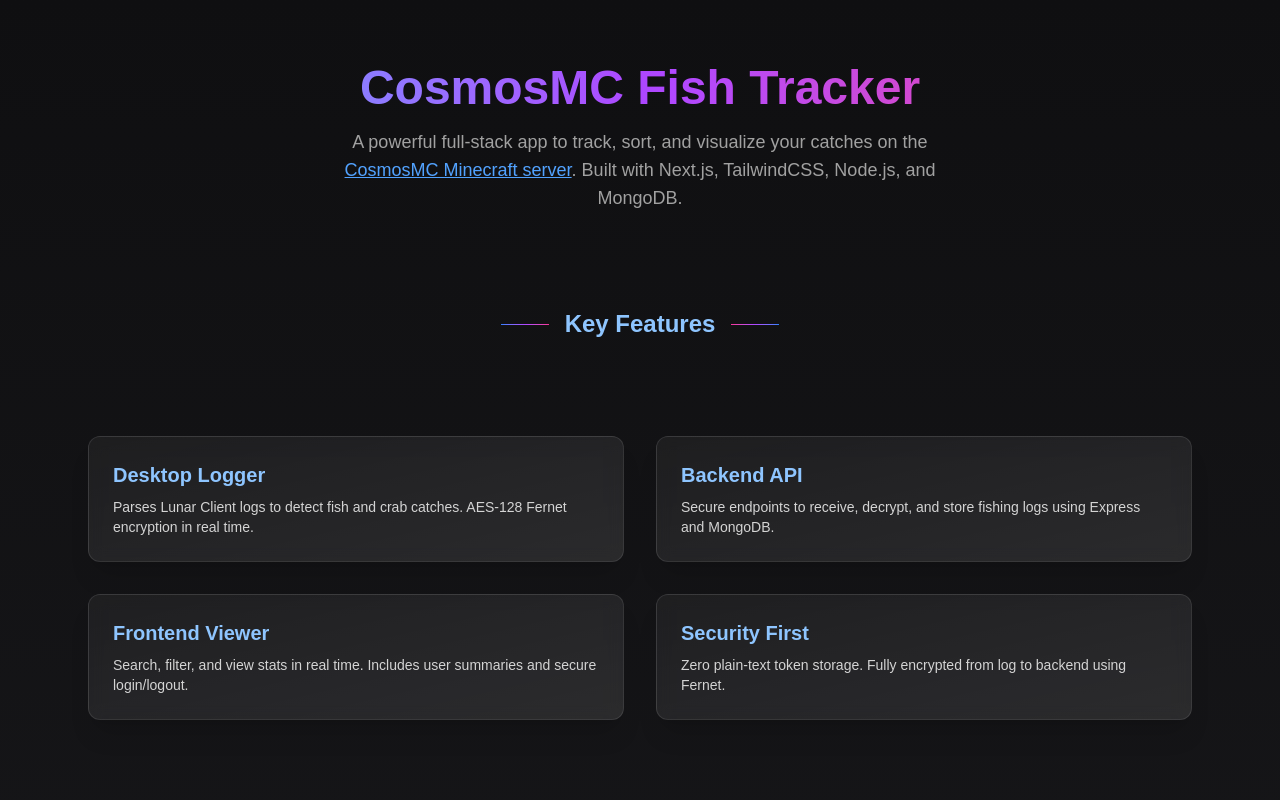
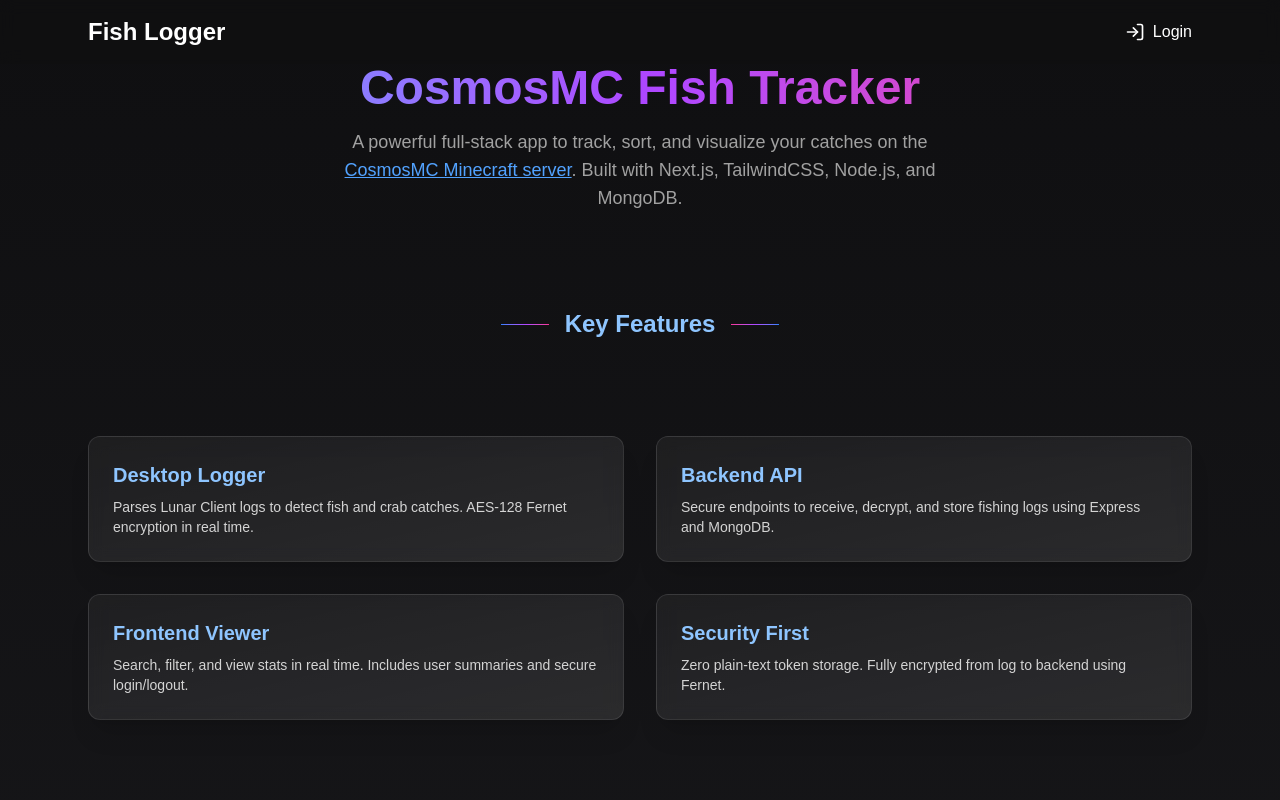
Before and after one commit to PetarMc1/fish-tracker, a Next.js app in the folder frontend/: page / in a window 1280 px wide. Shown: the top 800 px of the page. Built offline with nearby package versions, Linux system fonts and the light colour scheme.

Commit message:
feat(frontend): add navbar to _app

```diff
--- a/frontend/src/pages/_app.tsx
+++ b/frontend/src/pages/_app.tsx
@@ -1,6 +1,12 @@
-import "@/styles/globals.css";
 import type { AppProps } from "next/app";
+import Navbar from "@/components/NavBar";
+import "@/styles/globals.css"; // your global styles
 
-export default function App({ Component, pageProps }: AppProps) {
-  return <Component {...pageProps} />;
+export default function MyApp({ Component, pageProps }: AppProps) {
+  return (
+    <>
+      <Navbar />
+      <Component {...pageProps}/>
+    </>
+  );
 }
```
